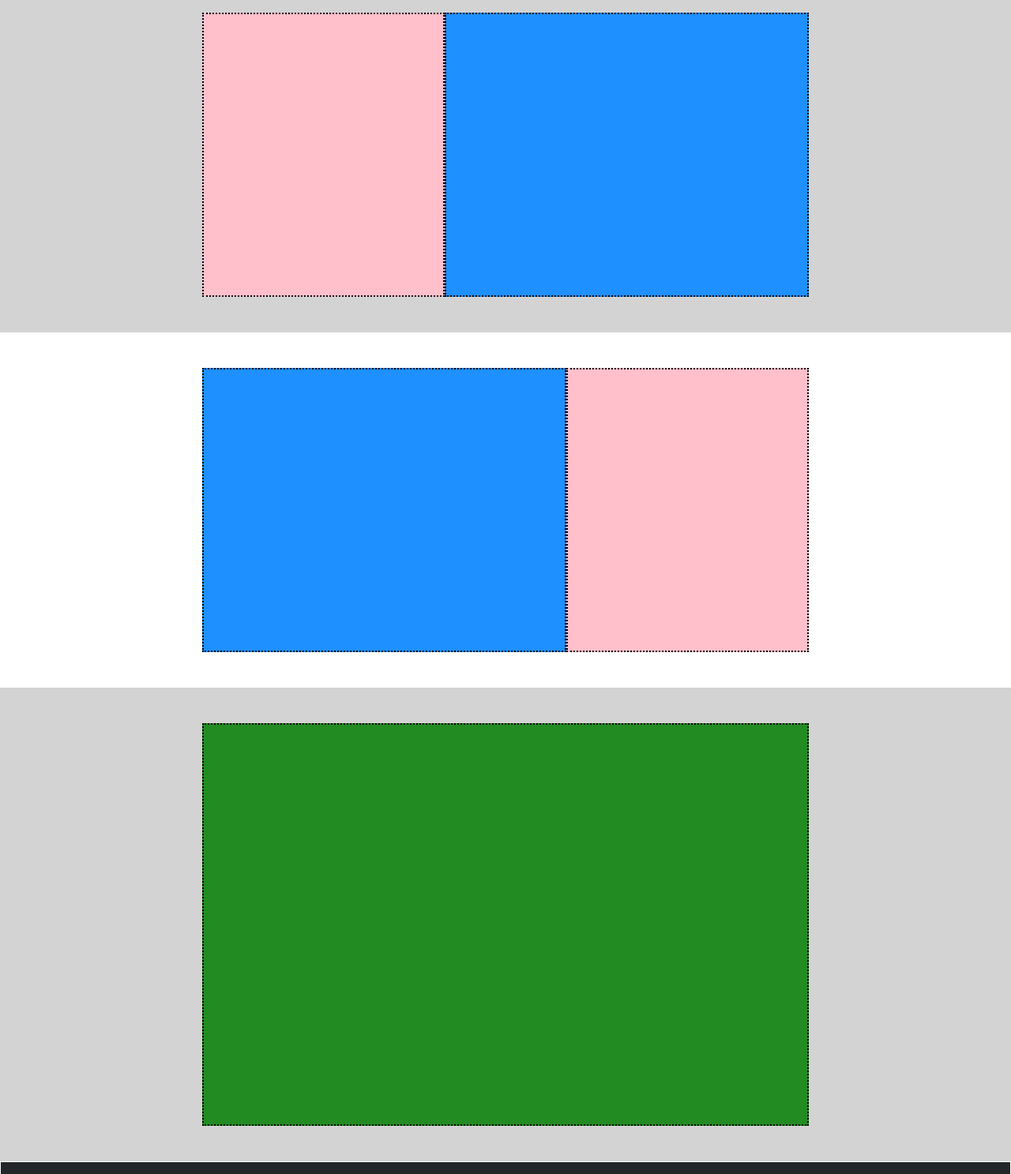
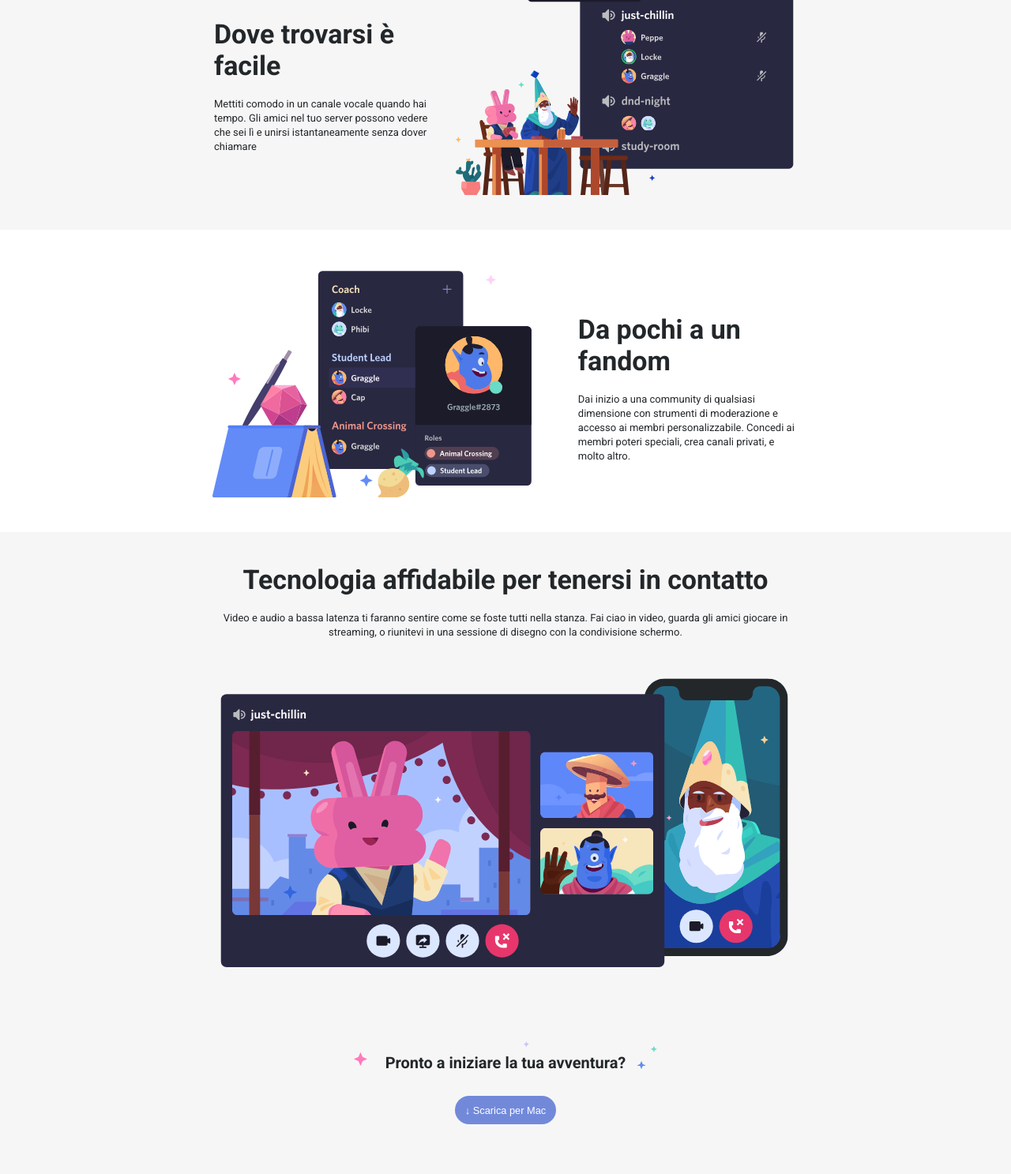
Before and after one commit to Borrellsss/htmlcss-discord, a plain HTML site: page index.html in a window 1280 px wide. Shown: the part 938-2425 px from the top of the page at 79% size. Drawn offline with Linux system fonts and the light colour scheme.

Commit message:
main done

```diff
--- a/css/style.css
+++ b/css/style.css
@@ -8,7 +8,7 @@
 
 /* COMMON */
 body {
-    font-family: sans-serif;
+    font-family: 'Roboto', sans-serif;
     color: #23272a;
 }
 
@@ -36,12 +36,14 @@ ul {
 }
 
 a {
+    font-weight: inherit;
     text-decoration: none;
     color: inherit;
 }
 
 button {
     font-size: 0.8rem;
+    font-weight: 100;
     padding: 0.8em 1em;
     border-style: none;
     border-radius: 2em;
@@ -82,6 +84,7 @@ header {
     width: 50%;
 }
 
+
 /* NAV */
 .header-nav-bar {
     width: 60%;
@@ -96,7 +99,7 @@ header {
     text-align: right;
 }
 
-.user-side > button {
+.user-side a {
     font-size: 12px;
 }
 
@@ -133,70 +136,89 @@ header {
 
 /* MAIN */
 .main-top > section {
-
-    /* TEST */
-    height: 450px;
+    padding: 40px 0;
 }
 
 main section:nth-child(even) {
-
-    /* TEST */
-    background-color: #d3d3d3;
+    background-color: #f6f6f6;
 }
 
 .flex {
     display: flex;
     align-items: center;
 
-    /* TEST */
+    /* test */
     height: 100%;
 }
 
-.flex > div {
 
-    /* TEST */
-    border: 2px dotted black;
+/* MAIN TOP */
+.item {
+    width: 60%;
 }
 
-.flex.top > div {
-
-    /* TEST */
-    height: 80%;
+.item > img {
+    width: 100%;
 }
 
-.blue {
-    width: 60%;
-
-    /* TEST */
-    background-color: #1e90ff;
+.sub-item {
+    padding: 0 15px;
+    width: 40%;
 }
 
-.pink {
-    width: 40%;
+.sub-item > span,
+.bottom-text > span {
+    padding: 20px 0;
+    display: block;
+    font-size: 34px;
+    font-weight: 700;
+}
 
-    /* TEST */
-    background-color: #ffc0cb;
+main p {
+    font-size: 13px;
+    line-height: 18px;
 }
 
 
 /* MAIN BOTTOM */
 .main-bottom {
-
-    /* TEST */
-    height: 600px;
+    padding: 20px 0;
 }
 
-.flex.bottom > div {
-
-    /* TEST */
-    height: 85%;
+.bottom-text {
+    width: 100%;
+    text-align: center;
 }
 
-.green {
+.bottom-text > img {
+    padding-bottom: 40px;
     width: 100%;
+}
 
-    /* TEST */
-    background-color: #228b22;
+.stars {
+    margin: 0 auto;
+    padding: 15px 20px 0;
+    width: 50%;
+    background: url("../img/stars.svg");
+    background-size: 100%;
+    background-position: top;
+}
+
+.stars > div {
+    margin: 0 auto;
+    width: 90%;
+    font-size: 20px;
+    font-weight: 700;
+    background-color: #f6f6f6;
+}
+
+.bottom-text > div:last-child {
+    padding: 30px 0 60px;
+}
+
+.bottom-text button {
+    color: white;
+    background-color: #7289da;
 }
 
 
--- a/index.html
+++ b/index.html
@@ -5,6 +5,9 @@
     <meta http-equiv="X-UA-Compatible" content="IE=edge">
     <meta name="viewport" content="width=device-width, initial-scale=1.0">
     <title>HTMLCSS-STRUTTURA-DISCORD</title>
+    <link rel="preconnect" href="https://fonts.googleapis.com">
+    <link rel="preconnect" href="https://fonts.gstatic.com" crossorigin>
+    <link href="https://fonts.googleapis.com/css2?family=Roboto:wght@100;300;400;500;700;900&display=swap" rel="stylesheet">
     <link rel="stylesheet" href="css/style.css">
 </head>
 <body>
@@ -87,40 +90,64 @@
         <div class="main-top">
 
             <!-- main top sections -->
+            <!-- first section -->
             <section>
                 <div class="container">
                     <div class="flex top">
-                        <div class="blue">
 
+                        <!-- first section image -->
+                        <div class="item">
+                            <img src="img/item1.svg" alt="item 1">
                         </div>
-                        <div class="pink">
 
+                        <!-- first section text -->
+                        <div class="sub-item">
+                            <span>Un luogo a invito con tutto lo spazio necessario per parlare</span>
+                            <p>
+                                I server Discord sono organizzati in canali tematici in cui puoi collaborare, condividereo semplicemente parlare della tua giornata senza intasare una chat di gruppo.
+                            </p>
                         </div>
                     </div>
                 </div>
             </section>
 
+            <!-- second section -->
             <section>
                 <div class="container">
                     <div class="flex top">
-                        <div class="pink">
 
+                        <!-- second section text -->
+                        <div class="sub-item">
+                            <span>Dove trovarsi è facile</span>
+                            <p>
+                               Mettiti comodo in un canale vocale quando hai tempo. Gli amici nel tuo server possono vedere che sei lì e unirsi istantaneamente senza dover chiamare
+                            </p>
                         </div>
-                        <div class="blue">
 
+                        <!-- second section image -->
+                        <div class="item">
+                            <img src="img/item2.svg" alt="item 2">
                         </div>
                     </div>
                 </div>
             </section>
 
+            <!-- third section -->
             <section>
                 <div class="container">
                     <div class="flex top">
-                        <div class="blue">
 
+                        <!-- third section image -->
+                        <div class="item">
+                            <img src="img/item3.svg" alt="item 3">
                         </div>
-                        <div class="pink">
 
+                        <!-- third section text -->
+                        <div class="sub-item">
+                            <span>Da pochi a un fandom</span>
+                            <p>
+                                Dai inizio a una community di qualsiasi dimensione con strumenti di moderazione e accesso ai membri personalizzabile. Concedi ai membri poteri speciali, crea canali privati, e molto altro.
+                            </p>
                         </div>
                     </div>
                 </div>
@@ -134,8 +161,24 @@
             <!-- main bottom section -->
             <div class="container">
                 <div class="flex bottom">
-                    <div class="green">
+                    <div class="bottom-text">
+                        <span>Tecnologia affidabile per tenersi in contatto</span>
+                        <p>
+                            Video e audio a bassa latenza ti faranno sentire come se foste tutti nella stanza. Fai ciao in video, guarda gli amici giocare in streaming, o riunitevi in una sessione di disegno con la condivisione schermo.
+                        </p>
 
+                        <img src="img/item4-big.svg" alt="item 4">
+
+                        <div class="stars">
+                            <div>Pronto a iniziare la tua avventura?</div>
+                        </div>
+
+                        <div>
+                            <button>
+                                <span class="arrow-down">&darr;</span>
+                                Scarica per Mac
+                            </button>
+                        </div>
                     </div>
                 </div>
             </div>
```
